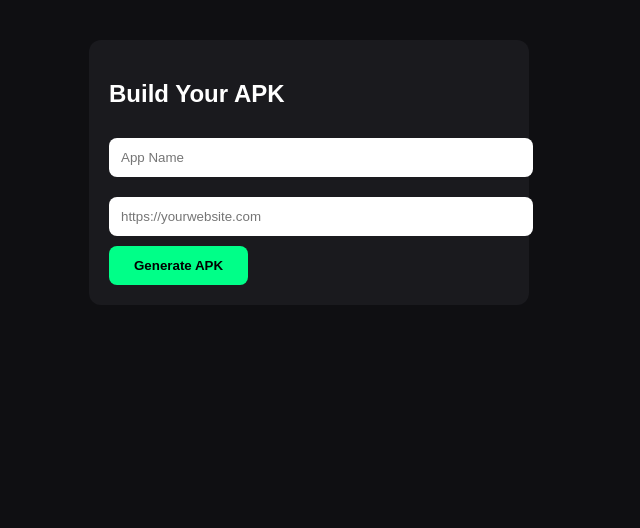
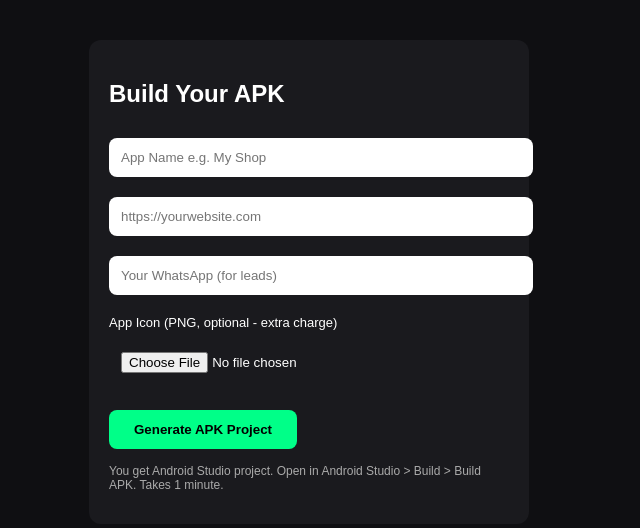
Before and after one commit to Topshugar/Clearcodesystem, a Flask app: page /builder in a window 1280 px wide. Shown: the part 48-576 px from the top of the page, without its empty margins (331-971 px from the left). Run offline with Flask 3, Linux system fonts and the light colour scheme.

Commit message:
Update builder.html

```diff
--- a/templates/builder.html
+++ b/templates/builder.html
@@ -1,9 +1,13 @@
 <!DOCTYPE html><html><head><meta name="viewport" content="width=device-width,initial-scale=1">
-<link rel="stylesheet" href="/static/style.css"><title>Builder</title></head><body>
+<link rel="stylesheet" href="/static/style.css"><title>Builder - ClearCode</title></head><body>
 <nav><a href="/" class="logo">ClearCode System</a></nav>
 <section class="form-box"><h2>Build Your APK</h2>
-<form action="/generate" method="post">
-<input name="app_name" placeholder="App Name" required>
+<form action="/generate" method="post" enctype="multipart/form-data">
+<input name="app_name" placeholder="App Name e.g. My Shop" required>
 <input name="url" placeholder="https://yourwebsite.com" required>
-<button type="submit" class="btn primary">Generate APK</button>
-</form></section></body></html>
+<input name="phone" placeholder="Your WhatsApp (for leads)">
+<label style="font-size:13px;margin-top:10px;display:block">App Icon (PNG, optional - extra charge)</label>
+<input type="file" name="icon" accept=".png,.jpg,.jpeg">
+<button type="submit" class="btn primary" style="margin-top:15px">Generate APK Project</button>
+</form><p style="font-size:12px;margin-top:15px;color:#aaa">You get Android Studio project. Open in Android Studio > Build > Build APK. Takes 1 minute.</p>
+</section></body></html>
```
